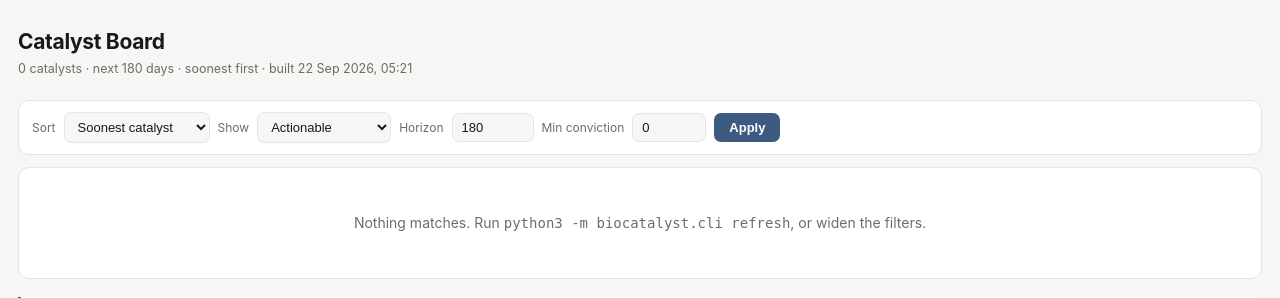
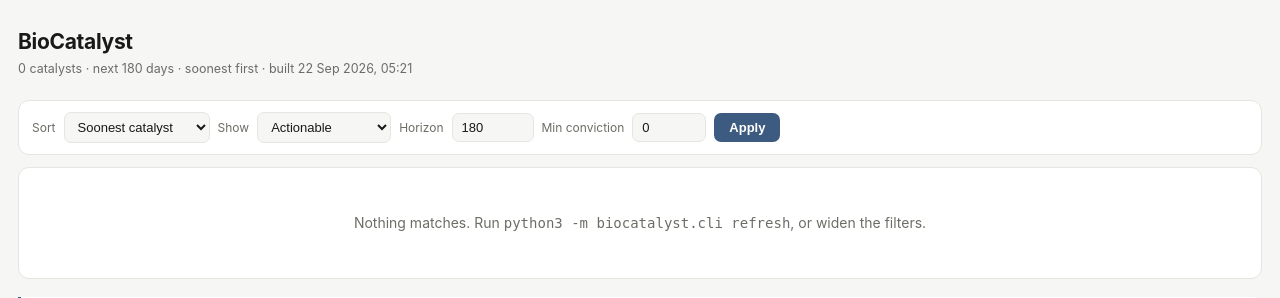
Before and after one commit to palashpawar/biocatalyst, a Flask app: page / in a window 1280 px wide. Shown: the top 298 px of the page. Run offline with Flask 3, Linux system fonts and the light colour scheme; data that the repository does not hold is empty.

Commit message:
Rename the board title to BioCatalyst
Co-Authored-By: Claude Opus 5 <noreply@anthropic.com>

```diff
--- a/dashboard/templates/board.html
+++ b/dashboard/templates/board.html
@@ -3,7 +3,7 @@
 <head>
 <meta charset="utf-8">
 <meta name="viewport" content="width=device-width, initial-scale=1">
-<title>Catalyst Board</title>
+<title>BioCatalyst</title>
 <style>
   :root{
     --bg:#f6f6f4; --panel:#fff; --ink:#191917; --muted:#6d6d67;
@@ -102,7 +102,7 @@
 </head>
 <body>
 <header>
-  <h1>Catalyst Board</h1>
+  <h1>BioCatalyst</h1>
   <div class="sub">{{ total }} catalysts · next {{ horizon }} days · soonest first · built {{ generated }}</div>
 </header>
 
--- a/web/index.html
+++ b/web/index.html
@@ -3,7 +3,7 @@
 <head>
 <meta charset="utf-8">
 <meta name="viewport" content="width=device-width, initial-scale=1">
-<title>Catalyst Board</title>
+<title>BioCatalyst</title>
 <style>
   :root{
     --bg:#f6f6f4; --panel:#fff; --ink:#191917; --muted:#6d6d67;
@@ -113,7 +113,7 @@
 </head>
 <body>
 <header>
-  <h1>Catalyst Board</h1>
+  <h1>BioCatalyst</h1>
   <div class="sub" id="sub">loading…</div>
 </header>
 
```
